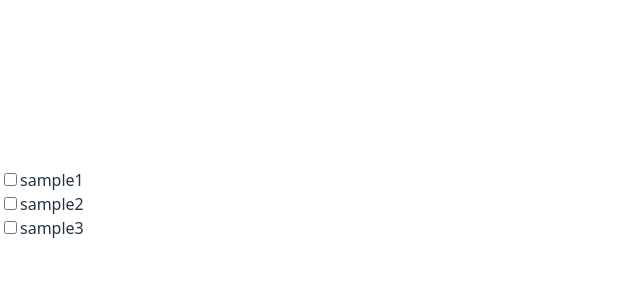
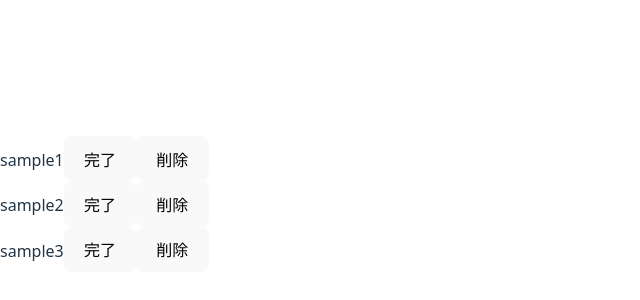
Before and after one commit to amami1625/React-Todo-App, a React (Vite) app: page / in a window 1280 px wide. Shown: the part 196-496 px from the top of the page, without its empty margins (0-640 px from the left). Built offline with nearby package versions, Linux system fonts and the light colour scheme.

Commit message:
TodoItem のスタイルを変更

```diff
--- a/src/components/TodoItem.tsx
+++ b/src/components/TodoItem.tsx
@@ -2,8 +2,8 @@ import styled from "styled-components";
 import { Todo } from "../types/type";
 
 const Li = styled.li``;
-const Input = styled.input``;
 const Label = styled.label``;
+const Button = styled.button``;
 
 type TodoItemProps = {
   todo: Todo;
@@ -12,10 +12,9 @@ type TodoItemProps = {
 const TodoItem = ({ todo }: TodoItemProps) => {
   return (
     <Li>
-      <Label>
-        <Input type="checkbox" />
-        {todo.title}
-      </Label>
+      <Label>{todo.title}</Label>
+      <Button>完了</Button>
+      <Button>削除</Button>
     </Li>
   );
 };
```
